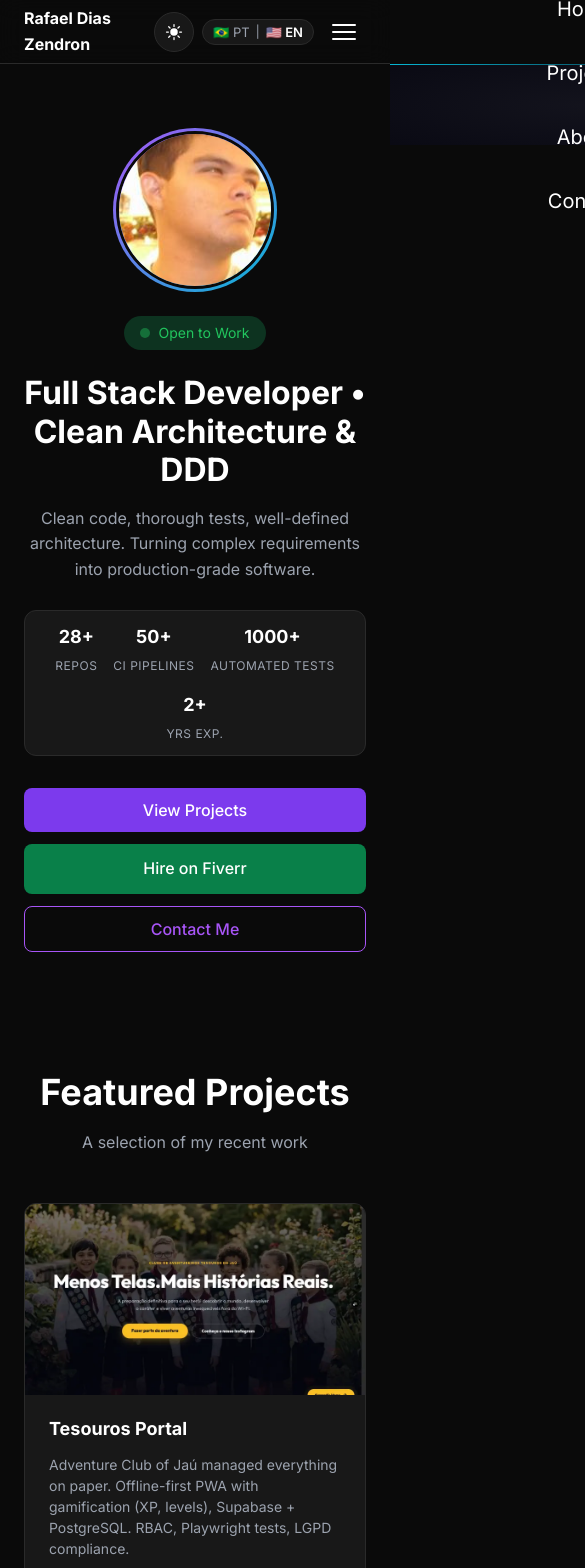
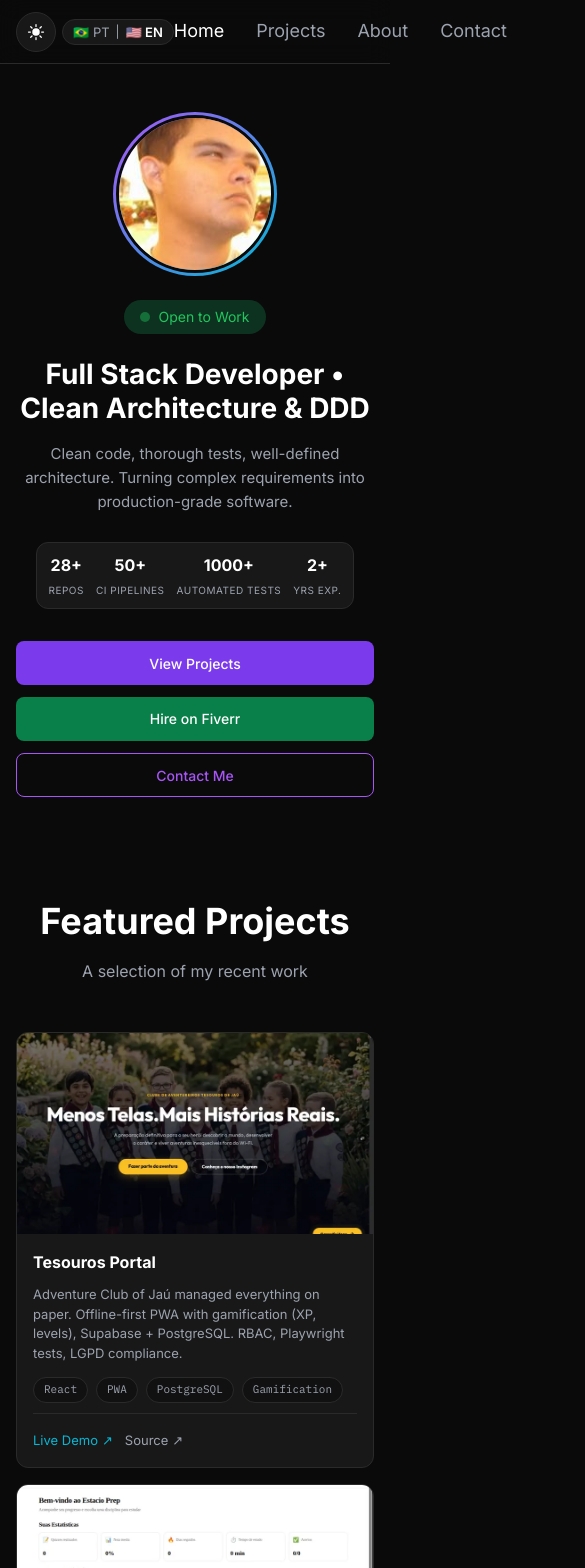
Before and after one commit to rafaumeu/portfolio_dev, a Next.js app: page / in a window 390 px wide. Shown: the top 1568 px of the page, 585 px wide, since content can reach past the window. Built offline with nearby package versions, Linux system fonts and the light colour scheme.

Commit message:
fix(ui): mobile first responsive design improvements

```diff
--- a/package.json
+++ b/package.json
@@ -12,9 +12,9 @@
     "@vercel/analytics": "^2.0.1",
     "framer-motion": "^12.38.0",
     "geist": "^1.7.0",
-    "next": "14.2.29",
-    "react": "^18.3.1",
-    "react-dom": "^18.3.1",
+    "next": "^16.2.9",
+    "react": "^19.2.7",
+    "react-dom": "^19.2.7",
     "react-icons": "^5.4.0"
   },
   "devDependencies": {
--- a/src/app/robots.ts
+++ b/src/app/robots.ts
@@ -1,4 +1,6 @@
 import type { MetadataRoute } from "next";
+
+export const dynamic = "force-static";
 
 export default function robots(): MetadataRoute.Robots {
 	return {
--- a/src/app/sitemap.ts
+++ b/src/app/sitemap.ts
@@ -1,4 +1,6 @@
 import type { MetadataRoute } from "next";
+
+export const dynamic = "force-static";
 
 export default function sitemap(): MetadataRoute.Sitemap {
 	return [
--- a/src/styles/about.css
+++ b/src/styles/about.css
@@ -42,9 +42,42 @@
 	color: var(--text-primary);
 }
 
-@media (max-width: 768px) {
+@media (max-width: 640px) {
+	.about-section {
+		padding: 64px 16px;
+	}
+
+	.about-section h2 {
+		font-size: 28px;
+	}
+
+	.about-bio {
+		font-size: 15px;
+		margin-bottom: 24px;
+	}
+
+	.about-section h3 {
+		font-size: 20px;
+		margin-bottom: 12px;
+	}
+
+	.about-skills {
+		gap: 6px;
+	}
+
+	.skill-badge {
+		font-size: 12px;
+		padding: 6px 12px;
+	}
+}
+
+@media (min-width: 641px) and (max-width: 768px) {
 	.about-section {
 		padding: 64px 24px;
+	}
+
+	.about-section h2 {
+		font-size: 32px;
 	}
 }
 .about-bio {
--- a/src/styles/certifications.css
+++ b/src/styles/certifications.css
@@ -115,9 +115,49 @@
 	font-family: var(--font-ibm-plex-mono), "IBM Plex Mono", monospace;
 }
 
-@media (max-width: 768px) {
+@media (max-width: 640px) {
+	.certifications-section {
+		padding: 64px 16px;
+	}
+
+	.certifications-header h2 {
+		font-size: 28px;
+	}
+
+	.certifications-subtitle {
+		font-size: 15px;
+	}
+
+	.certifications-grid {
+		grid-template-columns: 1fr;
+		gap: 12px;
+	}
+
+	.cert-card {
+		padding: 16px;
+	}
+
+	.cert-card-title {
+		font-size: 13px;
+	}
+
+	.cert-platform {
+		font-size: 11px;
+		padding: 2px 8px;
+	}
+
+	.cert-year {
+		font-size: 11px;
+	}
+}
+
+@media (min-width: 641px) and (max-width: 768px) {
 	.certifications-section {
 		padding: 64px 24px;
+	}
+
+	.certifications-header h2 {
+		font-size: 32px;
 	}
 
 	.certifications-grid {
--- a/src/styles/contact.css
+++ b/src/styles/contact.css
@@ -172,9 +172,86 @@
 	border-top: 1px solid var(--border-subtle);
 }
 
-@media (max-width: 768px) {
+@media (max-width: 640px) {
+	.contact-section {
+		padding: 64px 16px;
+	}
+
+	.contact-section h2 {
+		font-size: 28px;
+	}
+
+	.contact-subtitle {
+		font-size: 15px;
+		margin-bottom: 32px;
+	}
+
+	.contact-layout {
+		grid-template-columns: 1fr;
+		gap: 32px;
+	}
+
+	.contact-social-col h3 {
+		font-size: 16px;
+		margin-bottom: 20px;
+	}
+
+	.contact-link {
+		padding: 10px 14px;
+		font-size: 13px;
+		gap: 10px;
+	}
+
+	.contact-link svg {
+		font-size: 16px;
+	}
+
+	.form-group label {
+		font-size: 12px;
+	}
+
+	.form-group input,
+	.form-group textarea {
+		padding: 10px 14px;
+		font-size: 13px;
+	}
+
+	.form-group textarea {
+		min-height: 100px;
+	}
+
+	.contact-submit {
+		padding: 10px 20px;
+		font-size: 13px;
+	}
+
+	.contact-success {
+		padding: 32px 20px;
+		min-height: 250px;
+	}
+
+	.contact-success-icon {
+		width: 40px;
+		height: 40px;
+		font-size: 18px;
+	}
+
+	.contact-success p {
+		font-size: 15px;
+	}
+
+	.contact-divider {
+		margin: 48px 16px 0 16px;
+	}
+}
+
+@media (min-width: 641px) and (max-width: 768px) {
 	.contact-section {
 		padding: 64px 24px;
+	}
+
+	.contact-section h2 {
+		font-size: 32px;
 	}
 
 	.contact-layout {
@@ -183,6 +260,6 @@
 	}
 
 	.contact-divider {
-		margin: 48px 24px 0 24px;
+		margin: 64px 24px 0 24px;
 	}
 }
--- a/src/styles/footer.css
+++ b/src/styles/footer.css
@@ -46,7 +46,26 @@
 	color: var(--border-subtle);
 }
 
-@media (max-width: 768px) {
+@media (max-width: 640px) {
+	.footer-section {
+		padding: 32px 16px;
+	}
+
+	.footer-section p {
+		font-size: 13px;
+	}
+
+	.footer-section p + p {
+		font-size: 11px;
+	}
+
+	.footer-links {
+		font-size: 12px;
+		gap: 6px;
+	}
+}
+
+@media (min-width: 641px) and (max-width: 768px) {
 	.footer-section {
 		padding: 32px 24px;
 	}
--- a/src/styles/hero.css
+++ b/src/styles/hero.css
@@ -185,7 +185,51 @@
 	opacity: 0.9;
 }
 
-@media (max-width: 768px) {
+@media (max-width: 640px) {
+	.hero {
+		padding: 48px 16px 32px 16px;
+	}
+
+	.hero-headline {
+		font-size: 28px;
+	}
+
+	.hero-subtitle {
+		font-size: 15px;
+	}
+
+	.hero-stats {
+		gap: 12px;
+		padding: 10px 12px;
+		flex-wrap: wrap;
+	}
+
+	.hero-stat-value {
+		font-size: 16px;
+	}
+
+	.hero-stat-label {
+		font-size: 10px;
+	}
+
+	.hero-ctas {
+		flex-direction: column;
+		align-items: center;
+		width: 100%;
+	}
+
+	.cta-primary,
+	.cta-fiverr,
+	.cta-secondary {
+		width: 100%;
+		text-align: center;
+		justify-content: center;
+		font-size: 14px;
+		padding: 10px 24px;
+	}
+}
+
+@media (min-width: 641px) and (max-width: 768px) {
 	.hero {
 		padding: 64px 24px 48px 24px;
 	}
--- a/src/styles/nav.css
+++ b/src/styles/nav.css
@@ -129,79 +129,44 @@
 	color: var(--text-primary);
 }
 
-@media (max-width: 768px) {
+@media (max-width: 640px) {
 	.nav-inner {
-		padding: 0 24px;
+		padding: 0 16px;
+	}
+
+	.nav-logo {
+		font-size: 14px;
+		max-width: 150px;
+		overflow: hidden;
+		text-overflow: ellipsis;
+		white-space: nowrap;
+	}
+
+	.nav-actions {
+		gap: 6px;
 	}
 
 	.nav-hamburger {
-		display: flex;
-	}
-
-	.nav-links {
-		position: fixed;
-		top: 64px;
-		left: 0;
-		right: 0;
-		bottom: 0;
-		background: var(--nav-mobile-bg);
-		backdrop-filter: blur(12px);
-		-webkit-backdrop-filter: blur(12px);
-		flex-direction: column;
-		align-items: center;
-		justify-content: center;
-		gap: 32px;
-		transform: translateX(100%);
-		transition: transform 0.3s ease;
-		padding: 40px 0;
-		border-top: 1px solid var(--border-subtle);
-		border-image: linear-gradient(90deg, var(--accent-cyan), transparent) 1;
-	}
-
-	.nav-links--open {
-		transform: translateX(0);
+		width: 36px;
+		height: 36px;
+		padding: 8px;
 	}
 
 	.nav-links a {
-		font-size: 20px;
-		position: relative;
-		color: var(--text-primary);
-		opacity: 0;
-		animation: fadeIn 0.5s ease forwards;
-		animation-delay: calc(var(--index) * 0.1s);
+		font-size: 18px;
 	}
+}
 
-	.nav-links a::after {
-		content: "";
-		position: absolute;
-		bottom: -4px;
-		left: 0;
-		width: 0;
-		height: 2px;
-		background: var(--accent-cyan);
-		transition: width 0.3s ease;
-	}
-
-	.nav-links a:hover::after {
-		width: 100%;
-	}
-
-	.nav-links a[aria-current="page"] {
-		color: var(--text-primary);
+@media (min-width: 641px) and (max-width: 768px) {
+	.nav-inner {
+		padding: 0 24px;
 	}
 
 	.nav-logo {
 		font-size: 16px;
 	}
 
-	@keyframes fadeIn {
-		from {
-			opacity: 0;
-			transform: translateY(10px);
-		}
-		to {
-			opacity: 1;
-			transform: translateY(0);
-		}
+	.nav-links a {
+		font-size: 20px;
 	}
 }
--- a/src/styles/projects.css
+++ b/src/styles/projects.css
@@ -142,13 +142,39 @@
 	content: "↗";
 }
 
-@media (max-width: 768px) {
+@media (max-width: 640px) {
 	.projects-section {
-		padding: 64px 24px;
+		padding: 64px 16px;
 	}
 
 	.projects-grid {
 		grid-template-columns: 1fr;
+		gap: 16px;
+	}
+
+	.project-card-body {
+		padding: 16px;
+	}
+
+	.project-card h3 {
+		font-size: 16px;
+	}
+
+	.project-card p {
+		font-size: 13px;
+	}
+
+	.project-tag {
+		font-size: 11px;
+		padding: 3px 10px;
+	}
+
+	.project-card-footer {
+		gap: 12px;
+	}
+
+	.project-card-link {
+		font-size: 13px;
 	}
 }
 
```
Also changed, not shown: src/hooks/useLeadTracking.ts (added, +64 -0 lines), tsconfig.json (+26 -6 lines), 1 other file (tests, documents, lock files or other folders).
